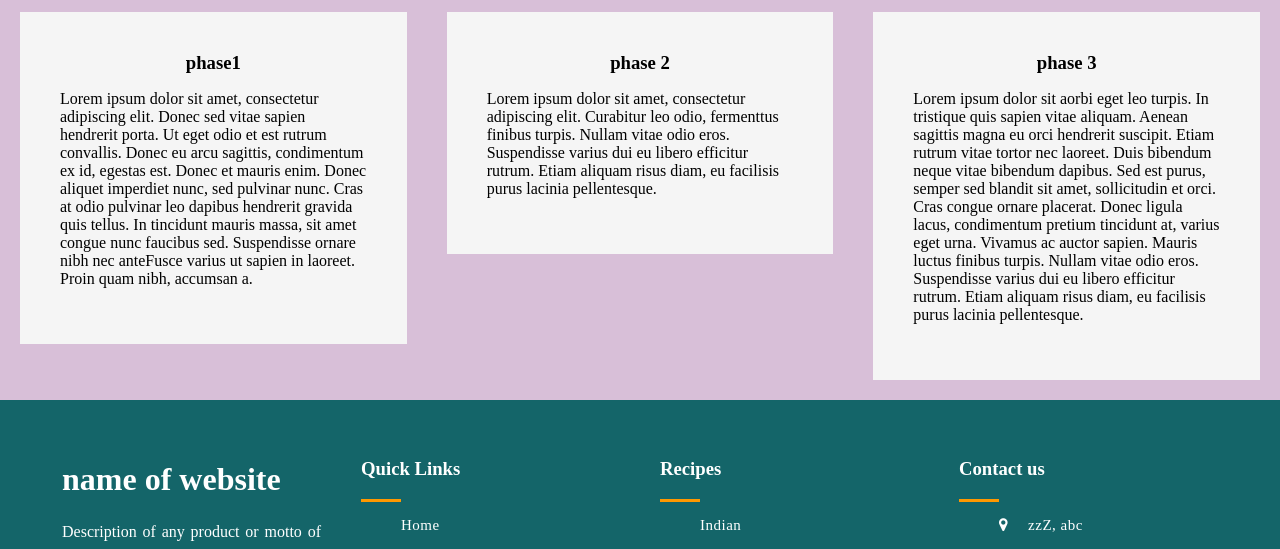
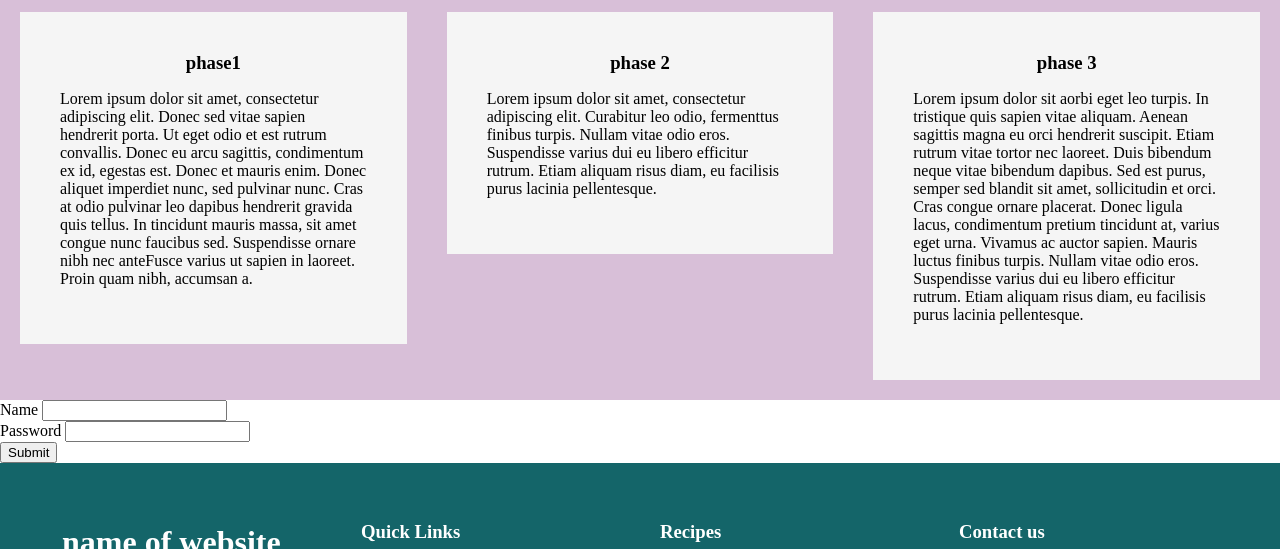
Before and after one commit to cd-vulcan/Reasons-to-Study-Bagua-Zhang, a plain HTML site: page help me/index.html in a window 1280 px wide. Shown: the part 535-1084 px from the top of the page. Drawn offline with Linux system fonts and the light colour scheme.

Commit message:
adds js and form

```diff
--- a/help me/index.html
+++ b/help me/index.html
@@ -106,6 +106,18 @@
 
             </p>
     </section>
+    <div id="error"></div>
+    <form action= "/" method="GET">
+        <div>
+            <label for="name">Name </label>
+            <input id="name" name= "name" type="text">
+        </div>
+        <div>
+            <label for="password">Password </label>
+            <input id="password" name= "password" type="password">
+        </div>
+        <button type="submit"> Submit</button>
+    </form>
     <footer>
         <!--  FOOTER START -->
 
```
Also changed, not shown: help me/script.js (added).
